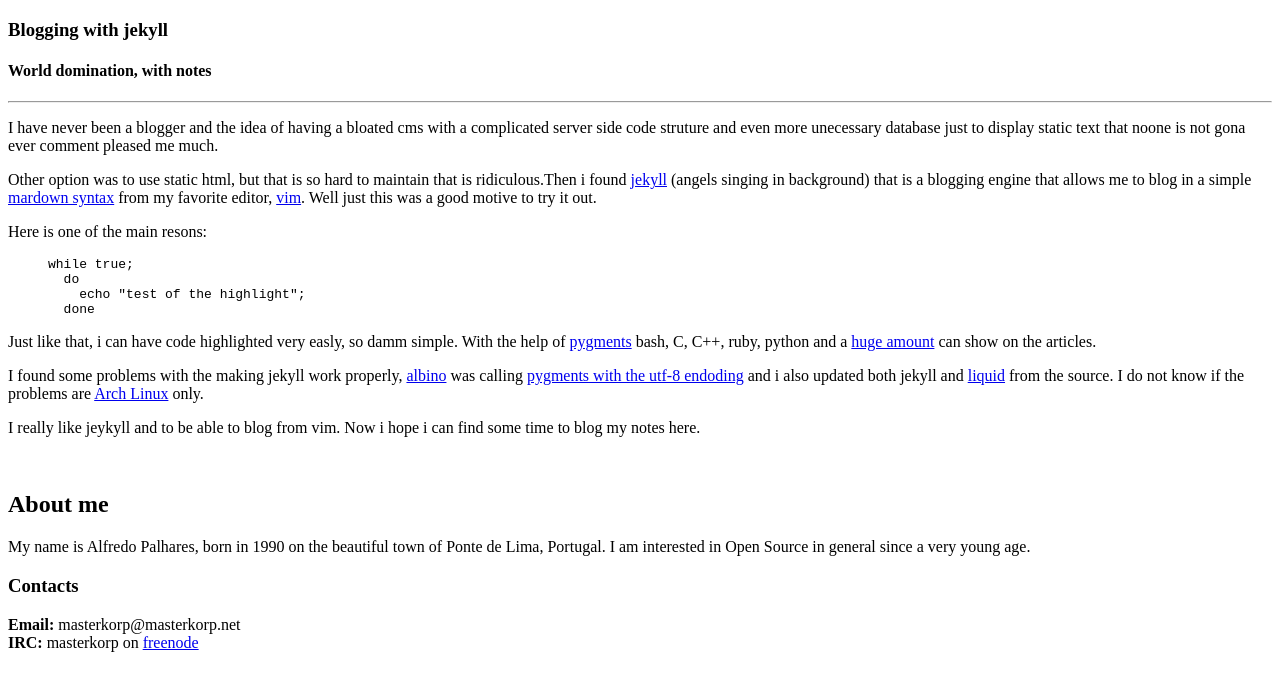
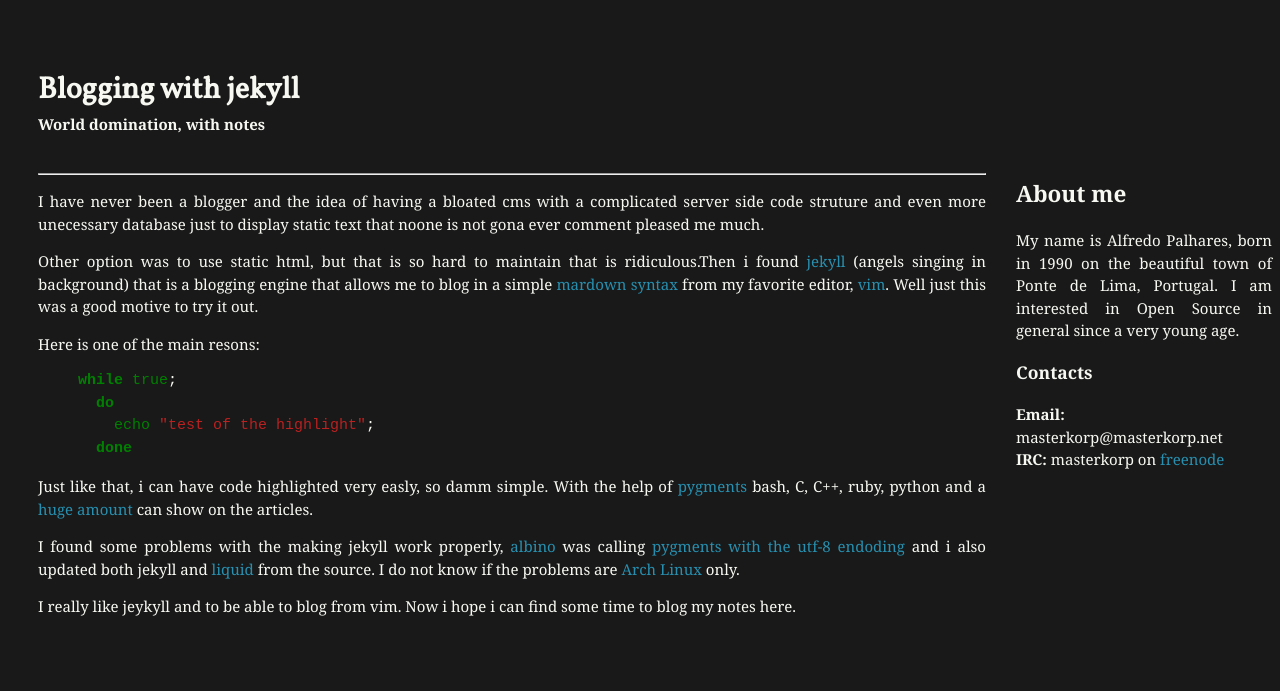
Before and after one commit to alfredopalhares/blog, a Jekyll site: the page built from _posts/2011-11-15-blogging-with-jekyll.md, in a window 1280 px wide. Shown: the top 691 px of the page. Built offline with Jekyll 4.4.1, drawn with Linux system fonts in a browser that asks for light colours; some web fonts are replaced; Markdown is read by kramdown in place of the engine named in the settings.

Commit message:
Get fullpath on the css linking

```diff
--- a/_layouts/default.html
+++ b/_layouts/default.html
@@ -1,8 +1,8 @@
 <!DOCTYPE html>
 <html>
   <head>
-    <link rel="stylesheet" type="text/css" href="css/style.css" media="screen"/>
-    <link rel="stylesheet" type="text/css" href="css/code.css" media="screen"/>
+    <link rel="stylesheet" type="text/css" href="/css/style.css" media="screen"/>
+    <link rel="stylesheet" type="text/css" href="/css/code.css" media="screen"/>
     <link href='http://fonts.googleapis.com/css?family=Droid+Serif:regular,bold' rel='stylesheet' type='text/css'>
     <link href='http://fonts.googleapis.com/css?family=Vollkorn' rel='stylesheet' type='text/css'>
     <title>{{ page.title }} </title>
```
